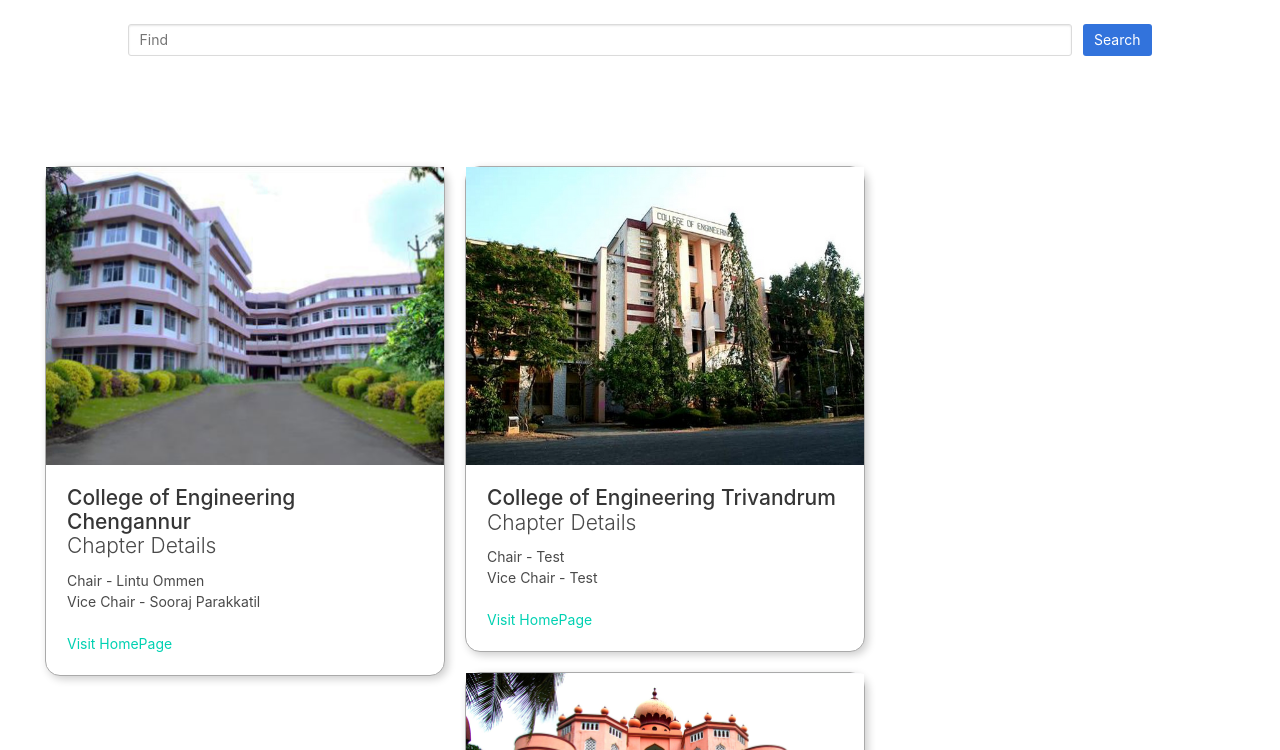
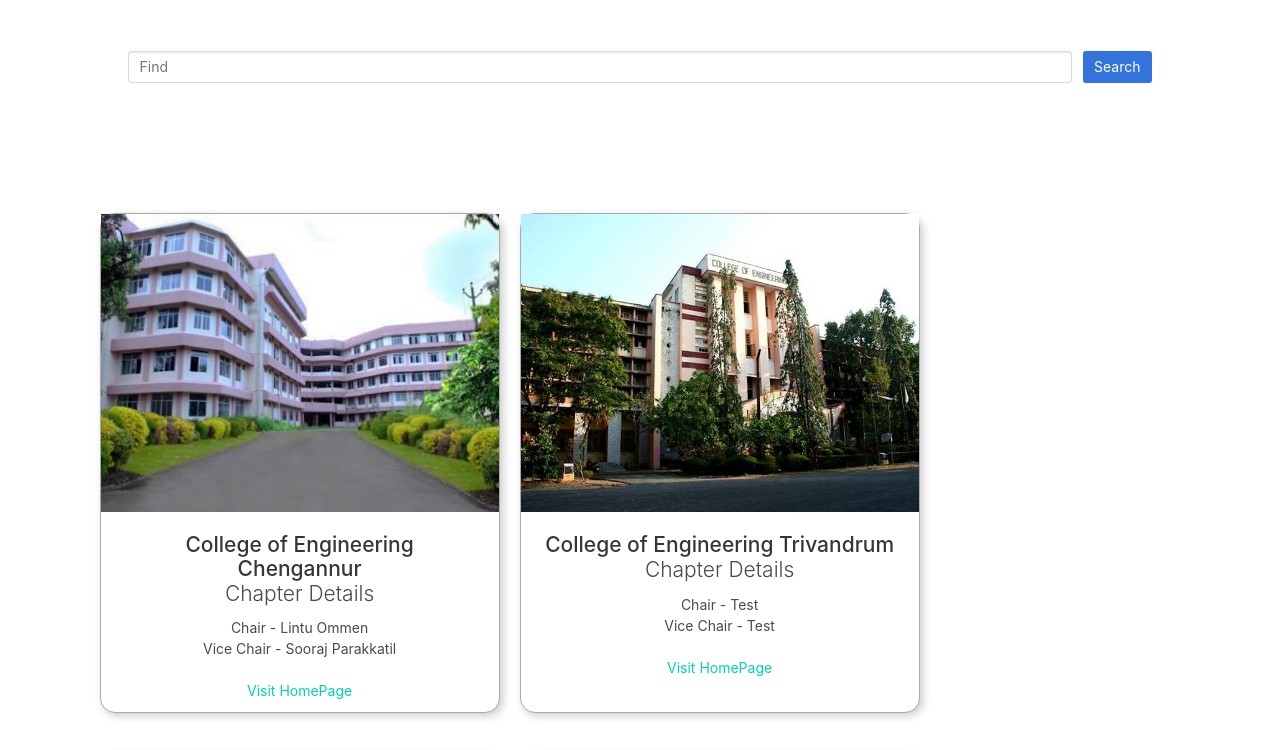
Before and after one commit to vigneshhari/vigneshhari.github.io, a plain HTML site: page SAC/index.html in a window 1280 px wide. Shown: the part 120-870 px from the top of the page. Drawn offline with Linux system fonts and the light colour scheme.

Commit message:
Update index.html

```diff
--- a/SAC/index.html
+++ b/SAC/index.html
@@ -6,7 +6,12 @@
 </style>
 
 <head>
+<<<<<<< HEAD
+    <meta charset="UTF-8">
+    <meta name="viewport" content="width=device-width, initial-scale=1.0">
+=======
     <meta name="viewport" content="width=device-width, initial-scale=1.0">    <meta charset="UTF-8">
+>>>>>>> 952835d56aa54715100fd653d36dc91569ff9a3d
     <title>Search Chapters</title>
     <link rel="stylesheet" href="css/bulma.css" media="all">
     <script src="js/Jquery.js"></script>
@@ -20,7 +25,7 @@
 
 
 <body>
-<h1 class="title is-1" align="center" style="padding-top: 1% ; margin-bottom: 2%">Search CS Chapter</h1>
+<h1 class="title is-1" align="center" style="padding-top: 2% ; margin-bottom: 1.5%">Search CS Chapter</h1>
 <div>
 <div class="control is-grouped" style="padding-top: 50px ; padding-left: 10% ; padding-right: 10%"   >
     <p class="control is-expanded">
@@ -37,15 +42,24 @@
     <style>
 
 
+        .title{
+            text-align: center;
+        }
+        .subtitle{
+            text-align: center;
+        }
 
 
         #carddata > *
         {
+            text-align: center;
             float: left;
             position: relative;
             width: 400px;
+            height:500px;
             margin: 10px;
-            border: 1px solid #aaa;
+            margin-top: 30px;
+            border: 0.1px solid #aaa;
             -webkit-border-radius: 15px;
             -moz-border-radius: 15px;
             -ms-border-radius: 15px;
@@ -63,12 +77,13 @@
         }
         #carddata .nr, #carddata .date
         {
+            align-self: center;
             display: inline-block;
             margin: 5px;
             padding: 0 5px;
             width: auto;
             background: #777;
-            color: white;
+            color: black;
             -webkit-border-radius: 10px;
             -moz-border-radius: 10px;
             -ms-border-radius: 10px;
@@ -84,7 +99,7 @@
 <div class="tab-body  active">
 
 
-        <div id="carddata" style="margin-left: 35px ; margin-top: 100px">
+        <div id="carddata" align="center" style="margin-left: 7%; margin-right: 2%; margin-top: 100px">
 
 
 
@@ -98,8 +113,8 @@
                 <div class="card-content">
                     <div class="media">
                         <div class="media-content">
-                            <p class="title is-4"><strong>College of Engineering Chengannur</strong></p>
-                            <p class="subtitle is-4" >Chapter Details</p>
+                            <p class="title is-4" align="center"><strong>College of Engineering Chengannur</strong></p>
+                            <p class="subtitle is-4" align="center" >Chapter Details</p>
 
                         </div>
                     </div>
@@ -255,8 +270,6 @@
 
                 getValue: "name",
 
-
-
                 theme: "round"
             };
 
```
